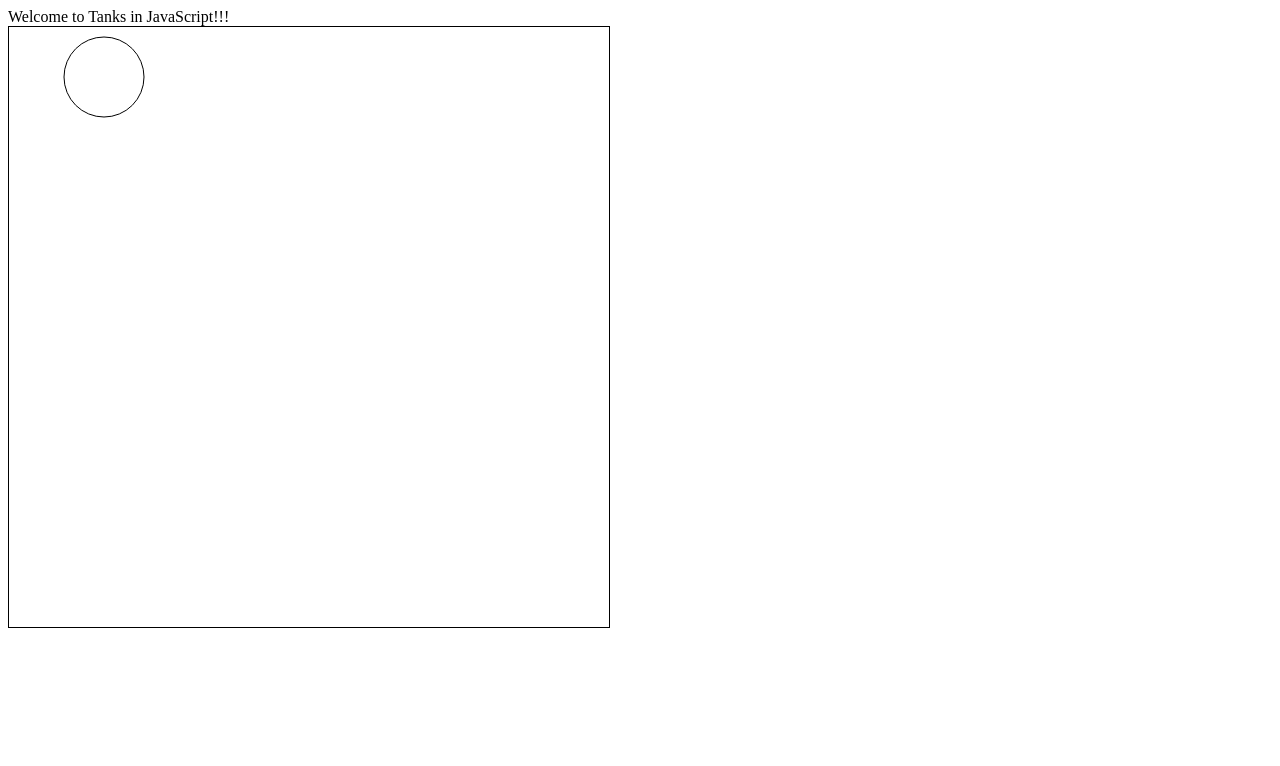
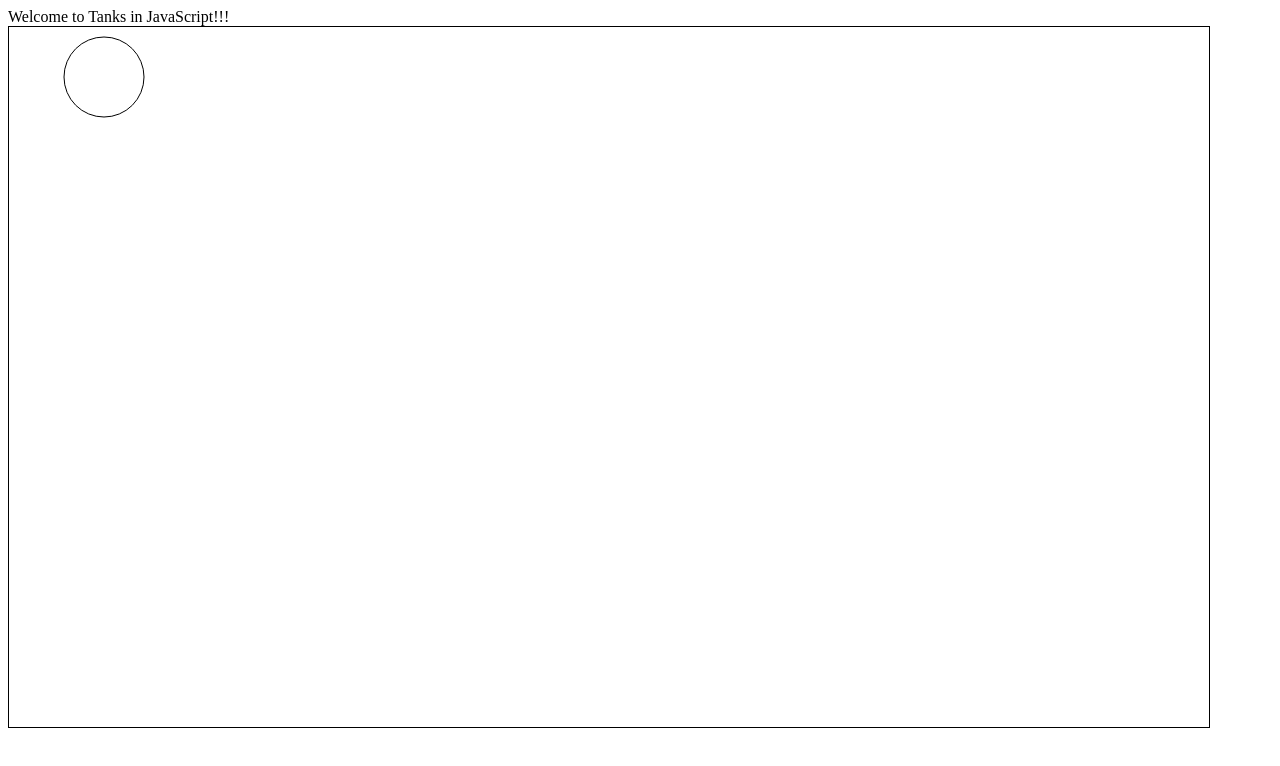
Before and after one commit to pdfernhout/TanksInYourBrowser, a plain HTML site: page WebContent/index.html in a window 1280 px wide. Drawn offline with Linux system fonts and the light colour scheme.

Commit message:
Made canvas bigger

```diff
--- a/WebContent/index.html
+++ b/WebContent/index.html
@@ -5,7 +5,7 @@
 <body>
 Welcome to Tanks in JavaScript!!!<br>
 
-<canvas id="tankCanvas" width="600" height="600" style="border:1px solid #000000;">
+<canvas id="tankCanvas" width="1200" height="700" style="border:1px solid #000000;">
 </canvas>
 
 <script src="js/tanks.js" ></script>
```
